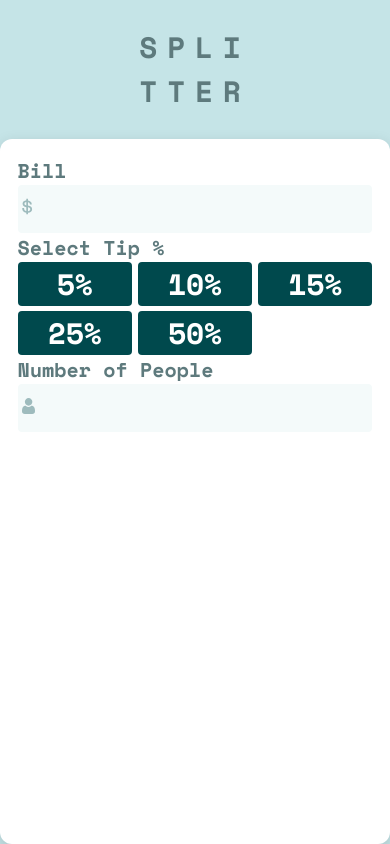
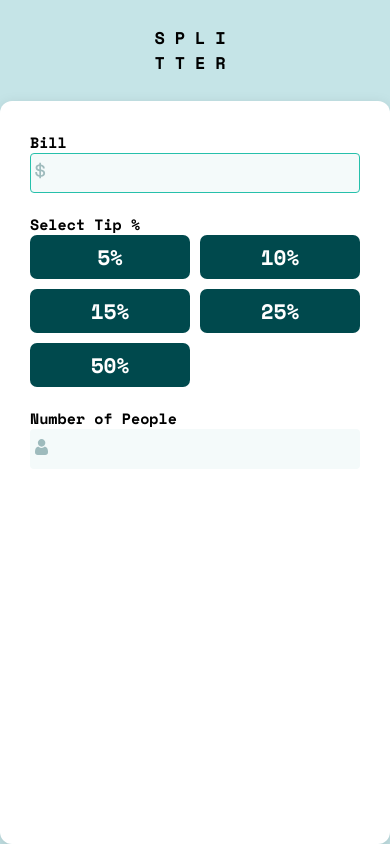
Before and after one commit to jagjot26/calcula-tip, a React (Create React App) app: page / in a window 390 px wide. Built offline with nearby package versions, Linux system fonts and the light colour scheme.

Commit message:
added error states for inputs

```diff
--- a/src/components/UI/Button/styles.module.css
+++ b/src/components/UI/Button/styles.module.css
@@ -1,11 +1,12 @@
 .button {
   all: unset;
   font-size: clamp(1.4rem, 1rem + 5vw, 4rem);
-  border-radius: 4px;
+  border-radius: 7px;
   width: 100%;
   display: grid;
   place-items: center;
   transition: all 0.15s ease-in;
+  padding: 0.25vmin 0;
 }
 
 .default,
@@ -24,3 +25,10 @@
 .default:hover {
   opacity: 0.7;
 }
+
+@media only screen and (max-width: 1100px) {
+  .button {
+    font-size: clamp(1.4rem, 1rem + 5vw, 2.1rem);
+    padding: 0.6rem 0;
+  }
+}
--- a/src/components/UI/Input/index.tsx
+++ b/src/components/UI/Input/index.tsx
@@ -1,22 +1,29 @@
 import { FC, InputHTMLAttributes, ReactNode } from 'react'
 import styles from './styles.module.css'
+import cn from 'classnames'
+import Typography from '../Typography'
 
 interface InputProps extends InputHTMLAttributes<HTMLInputElement> {
   icon?: ReactNode
-  fullWidth?: boolean
+  error?: string | undefined
 }
 
-const Input: FC<InputProps> = ({ icon, fullWidth = true, ...props }) => {
+const Input: FC<InputProps> = ({ icon, error, ...props }) => {
   if (icon)
     return (
-      <div className={styles.container}>
-        <div className={styles.icon}>{icon}</div>
-        <input
-          style={{ width: fullWidth ? '100%' : 'inherit' }}
-          className={styles.input}
-          {...props}
-        />
-      </div>
+      <>
+        <div className={styles.container}>
+          {error && (
+            <div style={{ position: 'absolute', top: '-2.5rem', right: '0' }}>
+              <Typography variant="caption1" color="red">
+                {error}
+              </Typography>
+            </div>
+          )}
+          <div className={styles.icon}>{icon}</div>
+          <input className={cn(error && styles.inputError, styles.input)} {...props} />
+        </div>
+      </>
     )
   return <input {...props} />
 }
--- a/src/components/UI/Input/styles.module.css
+++ b/src/components/UI/Input/styles.module.css
@@ -27,6 +27,7 @@ input[type='number'] {
   font-family: 'Space Mono';
   font-size: clamp(1.2rem, 1rem + 5vw, 2.4rem);
   border: 1.5px solid transparent;
+  width: 100%;
 }
 
 .input:focus {
@@ -35,7 +36,17 @@ input[type='number'] {
   border-color: var(--color-primary);
 }
 
+.inputError {
+  border-color: red !important;
+}
+
 .icon {
   position: absolute;
   left: 1.2vmin;
 }
+
+@media only screen and (max-width: 1100px) {
+  .input {
+    font-size: clamp(1.4rem, 1rem + 5vw, 2rem);
+  }
+}
--- a/src/components/UI/Typography/index.tsx
+++ b/src/components/UI/Typography/index.tsx
@@ -1,46 +1,54 @@
-import { FC, ReactNode } from "react";
-import "./styles.css";
+import { FC, ReactNode } from 'react'
+import './styles.css'
 
 const variants = [
-    "h1", "h2", "h3", "h4", "h5", "h6",
-    "subheading1", "subheading2",
-    "body1", "body2",
-    "caption1", "caption2"
+  'h1',
+  'h2',
+  'h3',
+  'h4',
+  'h5',
+  'h6',
+  'subheading1',
+  'subheading2',
+  'body1',
+  'body2',
+  'caption1',
+  'caption2',
 ] as const
 
-const variantsMapping: Record<typeof variants[number], keyof JSX.IntrinsicElements >  = {
-  h1: "h1",
-  h2: "h2",
-  h3: "h3",
-  h4: "h4",
-  h5: "h5",
-  h6: "h6",
-  subheading1: "h6",
-  subheading2: "h6",
-  body1: "p",
-  body2: "p",
-  caption1: "p",
-  caption2: "p"
-};
+const variantsMapping: Record<(typeof variants)[number], keyof JSX.IntrinsicElements> = {
+  h1: 'h1',
+  h2: 'h2',
+  h3: 'h3',
+  h4: 'h4',
+  h5: 'h5',
+  h6: 'h6',
+  subheading1: 'h6',
+  subheading2: 'h6',
+  body1: 'p',
+  body2: 'p',
+  caption1: 'p',
+  caption2: 'p',
+}
 
-interface TypographyProps{
-    variant?: keyof typeof variantsMapping;
-    color?: string;
-    children: ReactNode
+interface TypographyProps {
+  variant?: keyof typeof variantsMapping
+  color?: string
+  children: ReactNode
 }
 
 const Typography: FC<TypographyProps> = ({ variant, color, children, ...props }) => {
-const Component: keyof JSX.IntrinsicElements = variant ? variantsMapping[variant] : "p";
+  const Component: keyof JSX.IntrinsicElements = variant ? variantsMapping[variant] : 'p'
 
   return (
     <Component
       className={`typography--variant-${variant}`}
-      style={{color: `var(${color ? color : "--color-neutral-dark"})`}}
+      style={{ color: color ? color : `var(color-neutral-dark)` }}
       {...props}
     >
       {children}
     </Component>
-  );
-};
+  )
+}
 
-export default Typography;
+export default Typography
--- a/src/components/UI/Typography/styles.css
+++ b/src/components/UI/Typography/styles.css
@@ -38,6 +38,44 @@
   font-size: clamp(1.2rem, 1rem + 5vw, 1.8rem);
 }
 
-  .typography--variant-subtitle1 {
-    font-size: clamp(1.1rem, 1rem + 5vw, 1.5rem);
+.typography--variant-caption1 {
+  font-size: clamp(0.7rem, 1rem + 5vw, 1.7rem);
 }
+
+@media only screen and (max-width: 750px) {
+  .typography--variant-h1 {
+    font-size: clamp(3rem, 1rem + 5vw, 7rem);
+  }
+
+  .typography--variant-h2 {
+    font-size: clamp(2.5rem, 1rem + 5vw, 6rem);
+  }
+
+  .typography--variant-h3 {
+    font-size: clamp(2rem, 1rem + 5vw, 5rem);
+  }
+
+  .typography--variant-h4 {
+    font-size: clamp(1.5rem, 1rem + 5vw, 4rem);
+  }
+
+  .typography--variant-h5 {
+    font-size: clamp(1rem, 0.5rem + 5vw, 1.7rem);
+  }
+
+  .typography--variant-subheading1 {
+    font-size: clamp(1rem, 0.5rem + 5vw, 1rem);
+  }
+
+  .typography--variant-body1 {
+    font-size: clamp(1.3rem, 1rem + 5vw, 1.5rem);
+  }
+
+  .typography--variant-body2 {
+    font-size: clamp(1.2rem, 1rem + 5vw, 1.4rem);
+  }
+
+  .typography--variant-caption1 {
+    font-size: clamp(0.7rem, 1rem + 5vw, 1.3rem);
+  }
+}
--- a/src/index.css
+++ b/src/index.css
@@ -33,12 +33,12 @@ body {
 }
 
 /* for retina-specific (macbook air) */
-@media only screen and (-webkit-min-device-pixel-ratio: 2) and (max-width: 1500px) and (min-width: 1200px),
-  only screen and (min--moz-device-pixel-ratio: 2) and (max-width: 1500px) and (min-width: 1200px),
-  only screen and (-o-min-device-pixel-ratio: 2/1) and (max-width: 1500px) and (min-width: 1200px),
-  only screen and (min-device-pixel-ratio: 2) and (max-width: 1500px) and (min-width: 1200px),
-  only screen and (min-resolution: 192dpi) and (max-width: 1500px) and (min-width: 1200px),
-  only screen and (min-resolution: 2dppx) and (max-width: 1500px) and (min-width: 1200px) {
+@media only screen and (-webkit-min-device-pixel-ratio: 2) and (max-width: 1500px) and (min-width: 1100px),
+  only screen and (min--moz-device-pixel-ratio: 2) and (max-width: 1500px) and (min-width: 1100px),
+  only screen and (-o-min-device-pixel-ratio: 2/1) and (max-width: 1500px) and (min-width: 1100px),
+  only screen and (min-device-pixel-ratio: 2) and (max-width: 1500px) and (min-width: 1100px),
+  only screen and (min-resolution: 192dpi) and (max-width: 1500px) and (min-width: 1100px),
+  only screen and (min-resolution: 2dppx) and (max-width: 1500px) and (min-width: 1100px) {
   html {
     font-size: 45%;
   }
--- a/src/pages/Main/index.tsx
+++ b/src/pages/Main/index.tsx
@@ -15,12 +15,19 @@ const Main = () => {
     numberOfPeople: '',
   })
   const { billAmount, tipPercent, numberOfPeople } = billInfo
+  const [errors, setErrors] = useState<Record<string, string>>({})
 
   const handleChange = (e: React.ChangeEvent<HTMLInputElement>) => {
     const { name, value, type } = e.target
-    let updatedValue: string | number = value
-    if (type === 'number') updatedValue = Math.abs(+updatedValue)
-    setBillInfo((prev) => ({ ...prev, [name]: `${updatedValue}` }))
+    setBillInfo((prev) => ({ ...prev, [name]: `${value}` }))
+    if (value === '0') setErrors((prev) => ({ ...prev, [name]: "Can't be 0" }))
+    else {
+      if (errors[name]) {
+        const tempErrors = { ...errors }
+        delete tempErrors[name]
+        setErrors(tempErrors)
+      }
+    }
   }
 
   const updateTip = (e: any) => {
@@ -44,6 +51,8 @@ const Main = () => {
               onChange={handleChange}
               value={billAmount}
               min="0"
+              error={errors.billAmount}
+              autoFocus
             />
           </div>
           <div>
@@ -69,6 +78,7 @@ const Main = () => {
               onChange={handleChange}
               value={numberOfPeople}
               min="0"
+              error={errors.numberOfPeople}
             />
           </div>
         </div>
--- a/src/pages/Main/styles.module.css
+++ b/src/pages/Main/styles.module.css
@@ -16,7 +16,7 @@
 .container {
   background-color: var(--color-white);
   height: 52vh;
-  width: 60%;
+  width: 64%;
   border-radius: 1.2rem;
   box-shadow: rgba(0, 0, 0, 0.15) 0px 5px 15px 0px;
   padding: 4.5vmin;
@@ -48,8 +48,14 @@
     width: 100%;
     flex: 1;
     flex-flow: column;
+    padding: 3rem;
   }
   .leftHalf {
     width: 100%;
+    row-gap: 2rem;
+  }
+  .buttonsGridContainer {
+    gap: 1rem;
+    grid-template-columns: auto auto;
   }
 }
```
Lines whose indentation alone changed are shown as unchanged.
